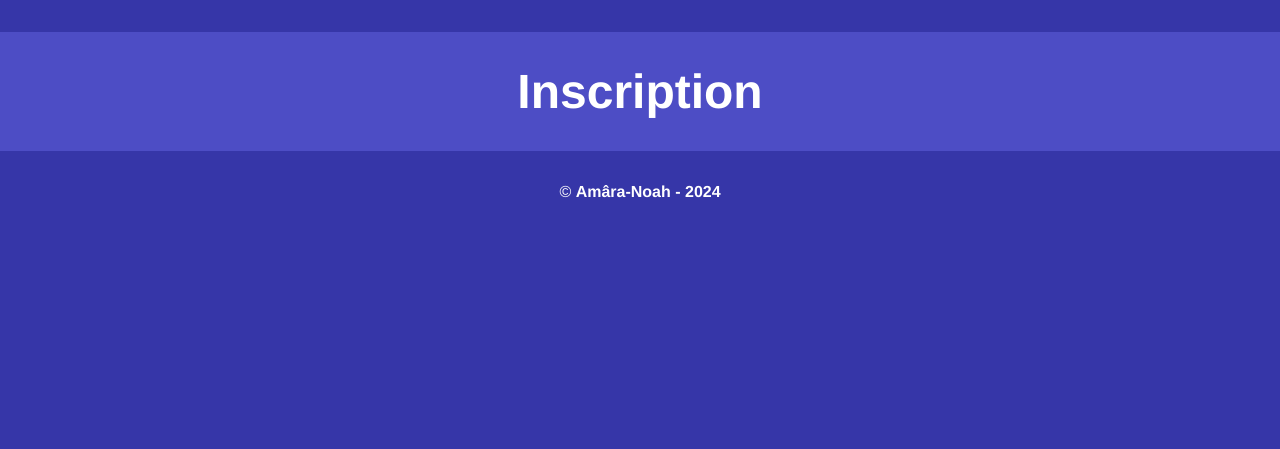
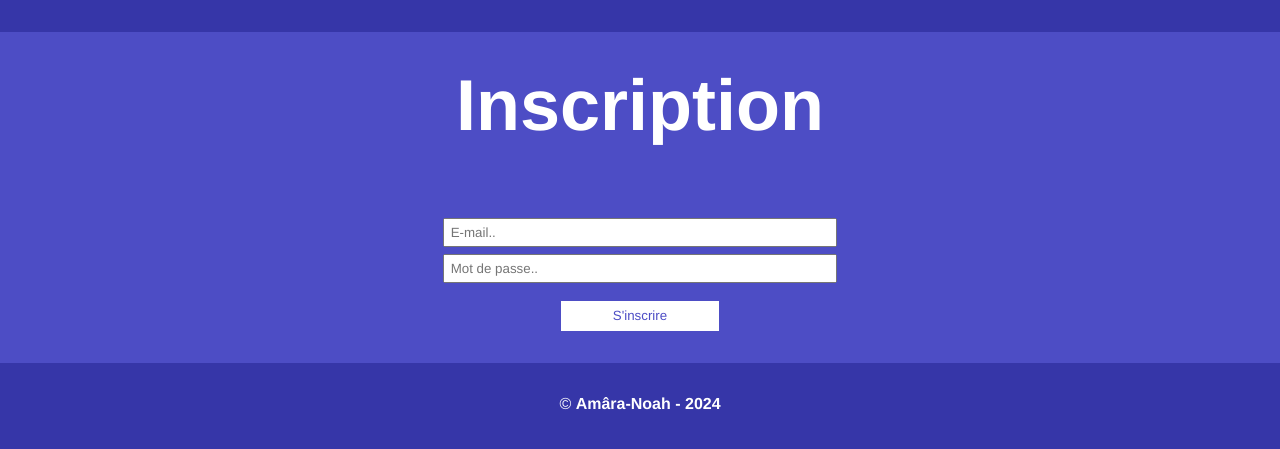
Before and after one commit to AmaraABC/Site-E-com-en-Serveur-Web, a PHP site: page /html/inscription.html in a window 1280 px wide. Shown: the part 77-526 px from the top of the page. Run offline with PHP 8.4, Linux system fonts and the light colour scheme.

Commit message:
Add files via upload

```diff
--- a/css/style.css
+++ b/css/style.css
@@ -127,4 +127,39 @@ main {
 .register-title {
     text-align: center;
     font-size: 3em;
+    margin-bottom: 1.5em;
 }
+
+.registration-article {
+    display: flex;
+    justify-content: center;
+
+    .registration-form {
+        input {
+            margin-bottom: .5em;
+            height: 25px;
+            width: 30vw;
+            padding-left: .4em;
+        }
+
+        div {
+            display: flex;
+            justify-content: center;
+            align-items: center;
+            margin-top: .7em;
+
+            button {
+                width: 40%;
+                height: 30px;
+                color: rgb(77, 77, 197);
+                background-color: white;
+                border: none;
+            }
+        }
+    }
+}
+
+.unknown {
+    margin: .5em 0 0 1rem;
+    font-size: 50px;
+}
--- a/html/inscription.html
+++ b/html/inscription.html
@@ -21,12 +21,24 @@
         </nav>
     </header>
 
-    <main>
-        <h1 class="register-title">Inscription</h1>
-
-        <form action="" class="registration-form" method="">
-
-        </form>
+    <main class="registration-main">
+        <article class="register-title">
+            <h1>Inscription</h1>
+        </article>
+        <article class="registration-article">
+            <form action="" class="registration-form" method="post">
+                <label for="emails" hidden>Adresse e-mail :</label>
+                <input type="email" name="emails" id="emails" maxlength="80" placeholder="E-mail.." required>
+                <br>
+                <label for="secret-password" hidden>Mot de passe :</label>
+                <input type="password" name="secret-password" id="secret-password" placeholder="Mot de passe.."
+                    maxlength="100" required>
+                <br>
+                <div>
+                    <button type="submit">S'inscrire</button>
+                </div>
+            </form>
+        </article>
     </main>
 
     <footer class="website-footer">
--- a/index.html
+++ b/index.html
@@ -17,7 +17,7 @@
             <a href="html/catalogue.html">Catalogue</a>
             <a href="html/inscription.html">Inscription</a>
             <a href="html/connexion.html">Connexion</a>
-            <a href="">Panier</a>
+            <a href="html/panier.html">Panier</a>
         </nav>
     </header>
 
```
Also changed, not shown: html/connexion.html (+18 -2 lines).
